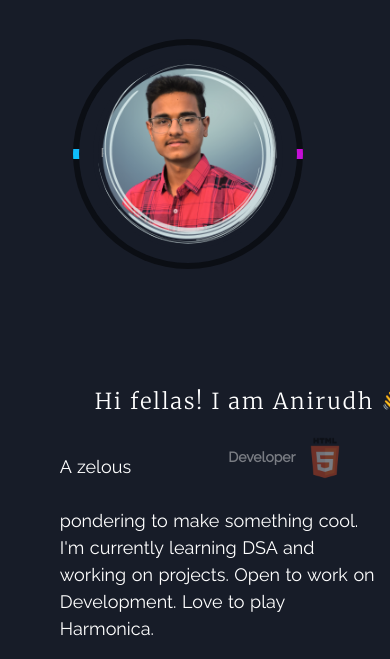
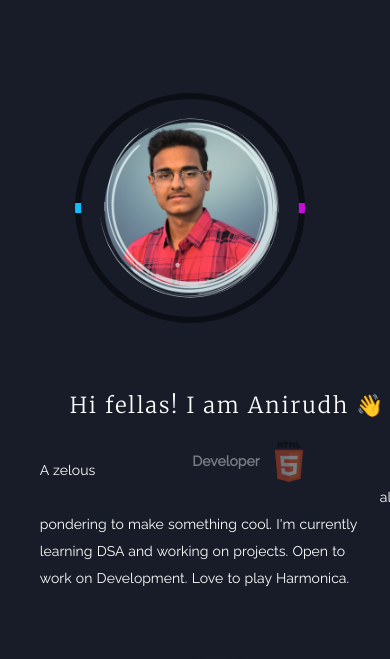
Before and after one commit to AnirudhHanda/Portfolio, a plain HTML site: page index.html in a window 390 px wide. Shown: the part 172-831 px from the top of the page. Drawn offline with nearby package versions, Linux system fonts and the light colour scheme; a web font is replaced by a local one.

Commit message:
Update style.css

```diff
--- a/style.css
+++ b/style.css
@@ -482,8 +482,8 @@ body{
 }
 @media only screen and (min-width: 320px) and (max-width: 700px){
     .container .left_content h1{
-        margin-left: -0.5rem;
-        transform: translateX(-2rem);
+        font-size: 2.5rem;
+        transform: translateX(-5rem);
     }
     .main{
         flex-direction: column;
@@ -495,11 +495,11 @@ body{
     }
     .container .right_content {
         transform: translateY(55rem);
-        margin-left: -1.25rem;
+        margin-left: -1rem;
 
     }
     .container .left_content{
-        transform: translateY(52rem);
+        transform: translateY(47rem);
         width: 100%;
     }
     .container .right_content .box{
@@ -507,7 +507,8 @@ body{
         height: 23rem;
     }
     .container .left_content p{
-        transform: translateX(-6rem);
+        font-size: 1.4rem;
+        transform: translateX(-8rem);
     }
     #always{
         margin-left: -15rem;
```
